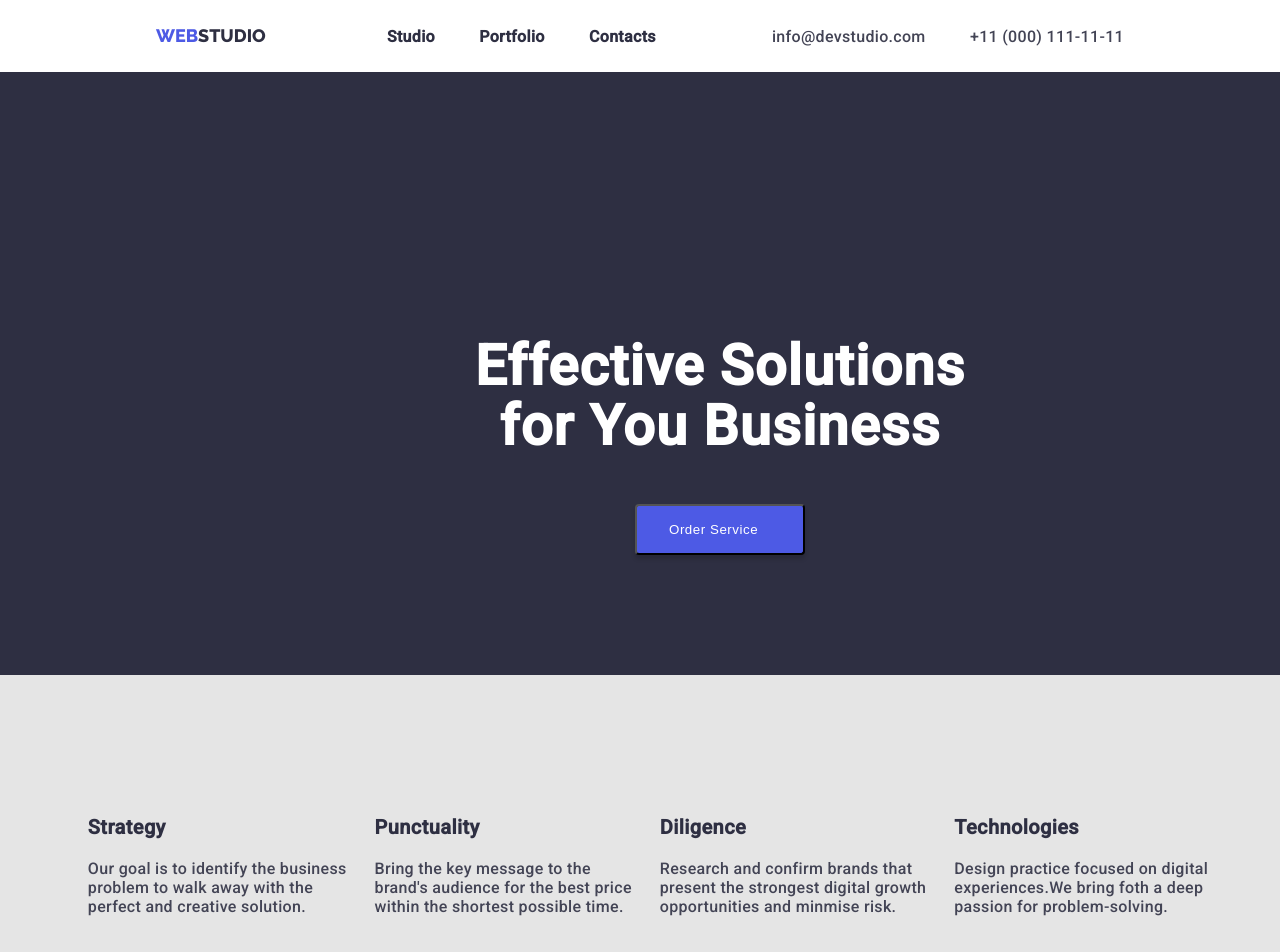
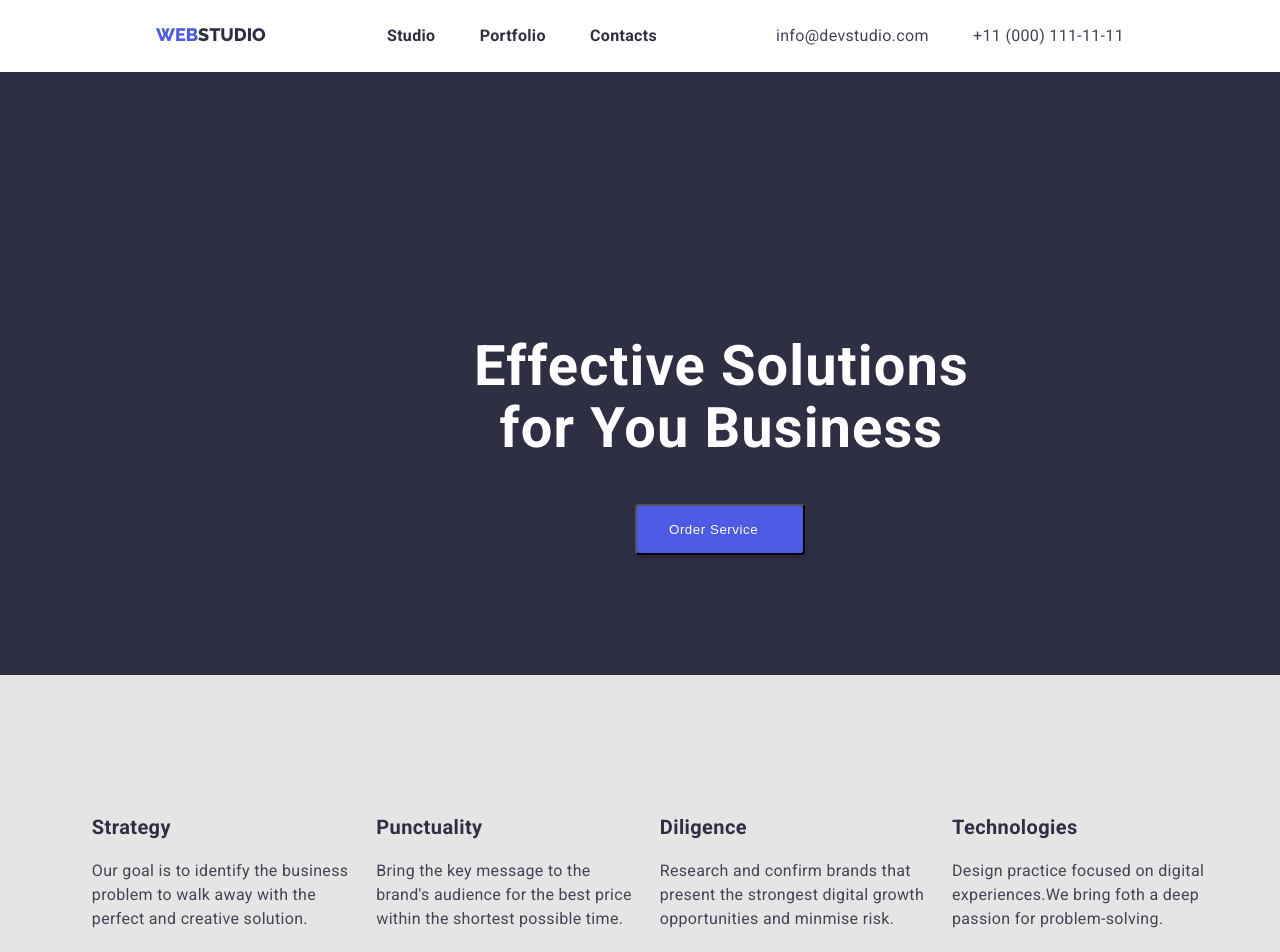
Before and after one commit to LanaPustovoi/goit-markup-hw-02, a plain HTML site: page index.html in a window 1280 px wide. Shown: the top 952 px of the page. Drawn offline with Linux system fonts and the light colour scheme.

Commit message:
homework 2 change set 1

```diff
--- a/css/index.css
+++ b/css/index.css
@@ -1,5 +1,3 @@
-
-
 .section-solution {
   position: relative;
 
@@ -7,30 +5,28 @@
   height: 603px;
   width: 100%;
   background-color: #2e2f42;
-
 }
 .business-slogan {
   font-family: "Roboto";
   font-style: normal;
-    font-weight: 600;
+  font-weight: 700;
   font-size: 56px;
-    line-height: 60px;
-    /* or 107% */
+  line-height: 1.1;
+
   text-align: center;
   letter-spacing: 0.02em;
 
   color: #ffffff;
-
   position: absolute;
-    width: 492px;
-    height: 120px;
+  /*width: 492px;
+  height: 120px;*/
   left: 474px;
   top: 264px;
 }
 .button-main {
-    /* Auto layout */
+
   display: flex;
-    flex-direction: row;
+
   align-items: flex-start;
   padding: 16px 32px;
   gap: 10px;
@@ -46,7 +42,7 @@
   box-shadow: 0px 4px 4px rgba(0, 0, 0, 0.15);
   border-radius: 4px;
   display: flex;
-    flex-direction: row;
+
   align-items: flex-start;
   padding: 16px 32px;
   gap: 10px;
@@ -59,7 +55,7 @@
 }
 .strategy-list {
   position: relative;
-    background-color:#E5E5E5;
+  background-color: #e5e5e5;
   margin-top: 120px;
   /*margin-left:156px ;
       margin-right:156px ;*/
@@ -68,12 +64,12 @@
 }
 .strategy-list ul {
   margin: 0px;
-    background-color:#E5E5E5;
+  background-color: #e5e5e5;
   text-align: left;
 }
 .apple-stuff {
   position: relative;
-    background-color:#E5E5E5;
+  background-color: #e5e5e5;
   text-align: center;
   padding-top: 120px;
 }
@@ -99,7 +95,7 @@
   flex-grow: 0;
 }
 .apple-stuff ul {
-    background-color:#E5E5E5;;
+  background-color: #e5e5e5;
   padding-left: 0px;
   margin-top: 72px;
 }
@@ -109,8 +105,7 @@
 }
 .team {
   position: relative;
-    background-color: #F4F4FD;
-    ;
+  background-color: #f4f4fd;
   text-align: center;
   padding-top: 120px;
   padding-bottom: 120px;
@@ -128,8 +123,7 @@
   flex-grow: 0;
 }
 .team ul {
-    background-color:#F4F4FD;
-    ;
+  background-color: #f4f4fd;
   padding-left: 0px;
   margin-top: 72px;
 }
@@ -137,7 +131,8 @@
   margin-left: 12px;
   margin-right: 12px;
   background-color: white;
-    box-shadow: 0px 1px 6px rgba(46, 47, 66, 0.08), 0px 1px 1px rgba(46, 47, 66, 0.16), 0px 2px 1px rgba(46, 47, 66, 0.08);
+  box-shadow: 0px 1px 6px rgba(46, 47, 66, 0.08),
+    0px 1px 1px rgba(46, 47, 66, 0.16), 0px 2px 1px rgba(46, 47, 66, 0.08);
   border-radius: 0px 0px 4px 4px;
   width: 264px;
   height: 380px;
@@ -146,9 +141,9 @@
 h3 {
   font-family: "Roboto";
   font-style: normal;
-    font-weight: 600;
+  font-weight: 700;
   font-size: 20px;
-    line-height: 1, 2px;
+  line-height: 1.2;
   /* identical to box height, or 120% */
   letter-spacing: 0.02em;
 
@@ -162,19 +157,15 @@
 }
 
 p {
-      font-family: 'Roboto';
+  font-family: "Roboto";
   font-style: normal;
   font-weight: 400;
   font-size: 16px;
-  line-height: 1,5px;
-  /* or 150% */
+  line-height: 1.5;
   letter-spacing: 0.02em;
 
-  /* SLATE */
   color: #434455;
 
-
-  /* Inside auto layout */
   flex: none;
   order: 1;
   flex-grow: 0;
@@ -184,14 +175,14 @@
   font-style: normal;
   font-weight: 400;
   font-size: 16px;
-    line-height: 1, 5px;
-    /* or 150% */
+  line-height: 1.5;
+
   letter-spacing: 0.02em;
 
-    /* SLATE */
+
   color: #434455;
 
-    /* Inside auto layout */
+
   flex: none;
   order: 1;
   flex-grow: 0;
@@ -203,10 +194,10 @@
 .team-heading {
   font-family: "Roboto";
   font-style: normal;
-    font-weight: 600;
+  font-weight: 700;
   font-size: 36px;
-    line-height: 1, 1px;
-    /* identical to box height, or 111% */
+  line-height: 1.1;
+
   text-align: center;
   letter-spacing: 0.02em;
   text-transform: capitalize;
--- a/css/portfolio.css
+++ b/css/portfolio.css
@@ -2,7 +2,7 @@
   box-sizing: border-box;
 
   display: flex;
-  flex-direction: row;
+
   justify-content: center;
   align-items: center;
   padding: 8px 16px;
@@ -33,9 +33,9 @@ section {
 
   font-family: "Roboto";
   font-style: normal;
-  font-weight: 600;
+  font-weight: 700;
   font-size: 16px;
-  line-height: 1, 5px;
+  line-height: 1.5;
 
   display: flex;
   align-items: center;
@@ -49,7 +49,7 @@ section {
   border: 1px solid #e7e9fc;
   border-radius: 4px;
 
-  flex-direction: row;
+
   justify-content: center;
   align-items: center;
   padding: 8px 16px;
@@ -62,9 +62,9 @@ section {
 
   font-family: "Roboto";
   font-style: normal;
-  font-weight: 600;
+  font-weight: 700;
   font-size: 16px;
-  line-height: 1, 5px;
+  line-height: 1.5;
 
   align-items: center;
   text-align: center;
@@ -76,14 +76,14 @@ section {
   box-sizing: border-box;
   border: 1px solid #e7e9fc;
   font-style: normal;
-  font-weight: 600;
+  font-weight: 700;
   font-size: 16px;
-  line-height: 1, 5px;
+  line-height: 1.5;
 
   align-items: center;
   border-radius: 4px;
 
-  flex-direction: row;
+
   justify-content: center;
   align-items: center;
   width: 78px;
@@ -98,14 +98,14 @@ section {
   box-sizing: border-box;
   border: 1px solid #e7e9fc;
   font-style: normal;
-  font-weight: 600;
+  font-weight: 700;
   font-size: 16px;
-  line-height: 1, 5px;
+  line-height: 1.5;
 
   align-items: center;
   border-radius: 4px;
 
-  flex-direction: row;
+
   justify-content: center;
   align-items: center;
   width: 101px;
@@ -122,14 +122,14 @@ section {
   box-sizing: border-box;
   border: 1px solid #e7e9fc;
   font-style: normal;
-  font-weight: 600;
+  font-weight: 700;
   font-size: 16px;
-  line-height: 1, 5px;
+  line-height: 1.5;
 
   align-items: center;
   border-radius: 4px;
 
-  flex-direction: row;
+
   justify-content: center;
   align-items: center;
   width: 126px;
@@ -144,7 +144,7 @@ h3 {
   height: 24px;
   font-family: "Roboto";
   font-style: normal;
-  font-weight: 600;
+  font-weight: 700;
   font-size: 20px;
   line-height: 24px;
   letter-spacing: 0.02em;
@@ -153,7 +153,7 @@ h3 {
   flex-grow: 0;
   text-align: center;
 }
-p {
+.main-section p {
   height: 24px;
   font-family: "Roboto";
   font-style: normal;
@@ -182,7 +182,7 @@ p {
   font-style: normal;
   font-weight: 400;
   font-size: 16px;
-  line-height: 24px;
+  line-height: 1.5;
 
   letter-spacing: 0.02em;
 
@@ -191,7 +191,7 @@ p {
 }
 .main-section li {
   background: #ffffff;
-  /* CLOUD */
+
   border: 0.5px solid #f4f4fd;
   box-shadow: 0px 1px 6px rgba(46, 47, 66, 0.08),
     0px 1px 1px rgba(46, 47, 66, 0.16), 0px 2px 1px rgba(46, 47, 66, 0.08);
--- a/css/style.css
+++ b/css/style.css
@@ -51,9 +51,9 @@ body {
   .navigationtext {
     font-family: "Roboto";
     font-style: normal;
-    font-weight: 600;
+    font-weight: 700;
     font-size: 16px;
-    line-height: 1, 5px;
+    line-height: 1.5;
     /* identical to box height, or 150% */
     letter-spacing: 0.02em;
 
@@ -68,9 +68,9 @@ body {
 
     font-family: "Roboto";
     font-style: normal;
-    font-weight: 500;
+    font-weight: 400;
     font-size: 16px;
-    line-height: 1, 5px;
+    line-height: 1.5;
     /* identical to box height, or 150% */
     letter-spacing: 0.02em;
 
@@ -83,7 +83,7 @@ body {
     width: 100%;
     height: 310px;
     left: 0px;
-    /* NAVY BLUE */
+
     background: #2e2f42;
     padding-top: 100px;
 
@@ -98,7 +98,6 @@ body {
       font-style: normal;
       font-weight: 400;
       font-size: 16px;
-      line-height: 24px;
-      /* or 150% */
+      line-height: 1.5;
       letter-spacing: 0.02em;
   }
--- a/index.html
+++ b/index.html
@@ -8,8 +8,10 @@
     <link rel="stylesheet" href="./css/style.css" />
     <link rel="preconnect" href="https://fonts.googleapis.com" />
     <link rel="preconnect" href="https://fonts.gstatic.com" crossorigin />
+    <link rel="preconnect" href="https://fonts.googleapis.com" />
+    <link rel="preconnect" href="https://fonts.gstatic.com" crossorigin />
     <link
-      href="https://fonts.googleapis.com/css2?family=Raleway:wght@800&family=Roboto:wght@500&display=swap"
+      href="https://fonts.googleapis.com/css2?family=Raleway:wght@800&family=Roboto:wght@400;700&display=swap"
       rel="stylesheet"
     />
   </head>
@@ -23,7 +25,7 @@
           </span>
         </a>
         <ul class="navigationtext">
-          <li class="listspace"><a href="">Studio</a></li>
+          <li class="listspace"><a href="index.html">Studio</a></li>
           <li class="listspace"><a href="portfolio.html">Portfolio</a></li>
           <li class="listspace"><a href="">Contacts</a></li>
         </ul>
@@ -38,9 +40,9 @@
     </header>
     <main>
       <section class="section-solution">
-        <span class="business-slogan"
-          >Effective Solutions for You Business</span
-        >
+        <span class="business-slogan">
+          Effective Solutions<br>for You Business
+        </span>
         <button class="button-main" type="button">Order Service</button>
       </section>
 
```
Also changed, not shown: portfolio.html (+2 -5 lines). Lines whose indentation alone changed are shown as unchanged.
